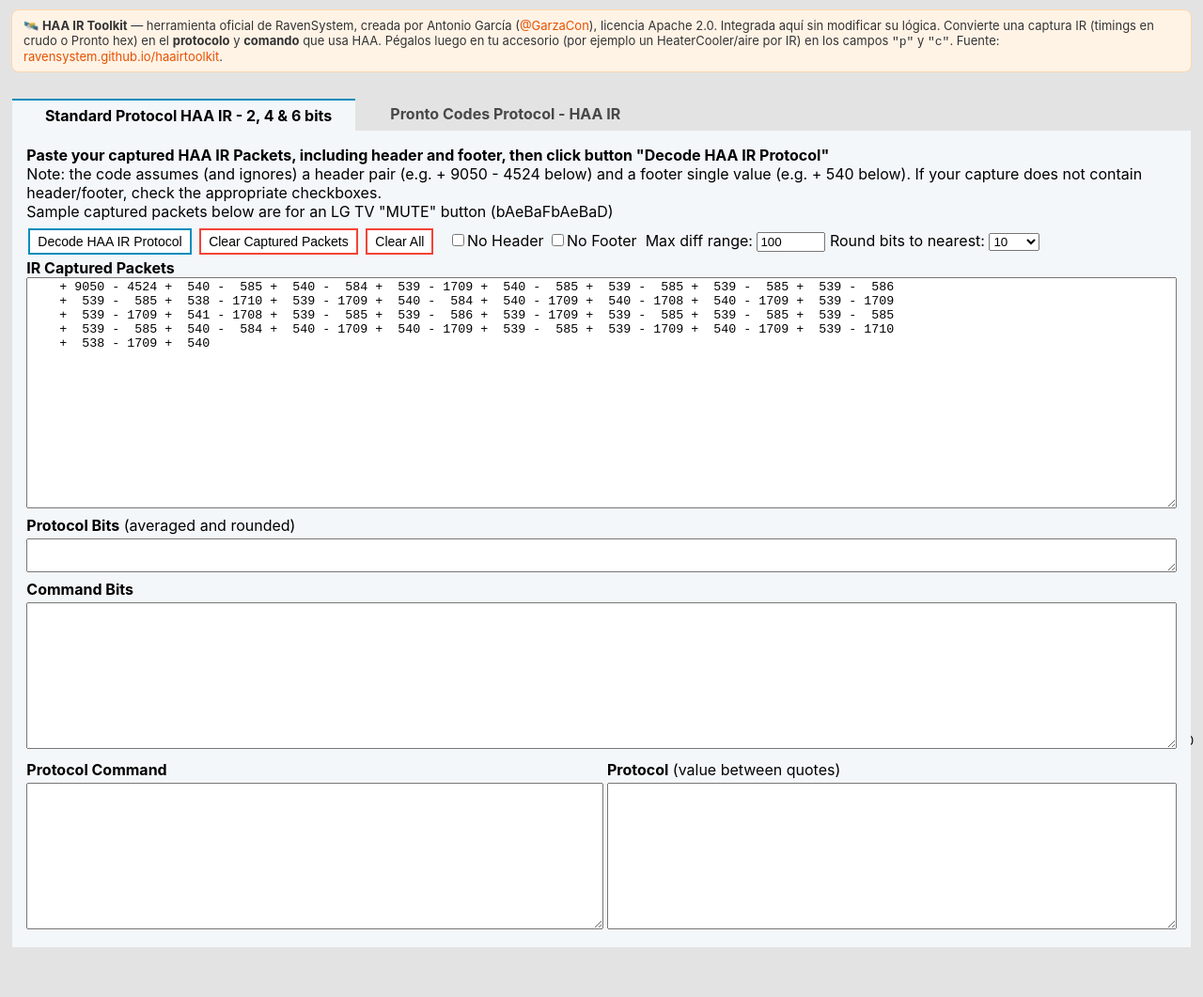
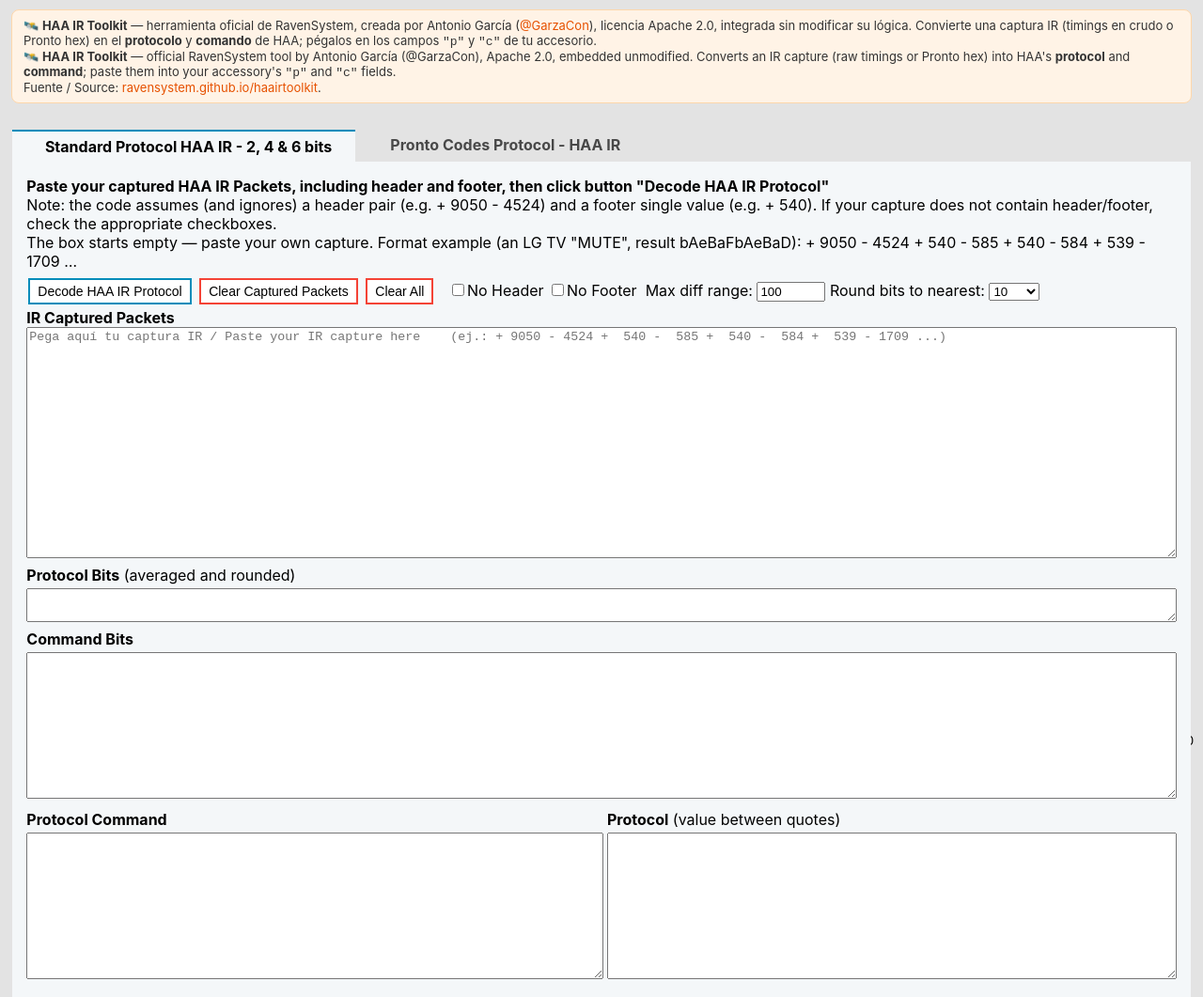
Before and after one commit to haaconfig/meplhaa-configurator, a plain HTML site: page ir/index.html in a window 1280 px wide. Shown: the whole page at 94% size. Drawn offline with Linux system fonts and the light colour scheme.

Commit message:
v2.5: correcciones de idioma (selector 'Start from scratch') y conversor IR (cajas vacias + credito bilingue)
- Selector: en EN, el modelo 'Empezar desde cero' (categoria Custom) salia en
  espanol; ahora modelLabel() lo muestra como 'Start from scratch' (el valor real
  no cambia). Guard anadido al tester (selftest).
- Conversor IR (ir/index.html): recuadro de credito 'HAA IR Toolkit' ahora
  bilingue ES/EN (antes solo espanol con la web en ingles).
- Conversor IR: las cajas 'IR Captured Packets' (estandar y Pronto) venian con la
  captura de ejemplo precargada; ahora se abren VACIAS, con el formato de ejemplo
  como placeholder y en la nota.

```diff
--- a/ir/index.html
+++ b/ir/index.html
@@ -28,11 +28,14 @@
     <div class="haa-credit">
         🛰️ <b>HAA IR Toolkit</b> — herramienta oficial de RavenSystem, creada por
         Antonio García (<a href="https://github.com/GarzaCon/HAA-IR-Toolkit" target="_blank" rel="noopener">@GarzaCon</a>),
-        licencia Apache 2.0. Integrada aquí sin modificar su lógica.
-        Convierte una captura IR (timings en crudo o Pronto hex) en el
-        <b>protocolo</b> y <b>comando</b> que usa HAA. Pégalos luego en tu accesorio
-        (por ejemplo un HeaterCooler/aire por IR) en los campos <code>"p"</code> y <code>"c"</code>.
-        Fuente: <a href="https://ravensystem.github.io/haairtoolkit/" target="_blank" rel="noopener">ravensystem.github.io/haairtoolkit</a>.
+        licencia Apache 2.0, integrada sin modificar su lógica. Convierte una captura IR
+        (timings en crudo o Pronto hex) en el <b>protocolo</b> y <b>comando</b> de HAA;
+        pégalos en los campos <code>"p"</code> y <code>"c"</code> de tu accesorio.
+        <br>🛰️ <b>HAA IR Toolkit</b> — official RavenSystem tool by Antonio García
+        (@GarzaCon), Apache 2.0, embedded unmodified. Converts an IR capture (raw timings
+        or Pronto hex) into HAA's <b>protocol</b> and <b>command</b>; paste them into your
+        accessory's <code>"p"</code> and <code>"c"</code> fields.
+        <br>Fuente / Source: <a href="https://ravensystem.github.io/haairtoolkit/" target="_blank" rel="noopener">ravensystem.github.io/haairtoolkit</a>.
     </div>
     <div class="container">
         <div class="wrapper">
@@ -48,10 +51,10 @@
                                 <td>
                                     <b>Paste your captured HAA IR Packets, including header and footer,
                                         then click button "Decode HAA IR Protocol"</b>
-                                    <br/>Note: the code assumes (and ignores) a header pair (e.g. + 9050 - 4524 below) and a
-                                    footer single value (e.g. + 540 below). If your capture does not contain header/footer,
+                                    <br/>Note: the code assumes (and ignores) a header pair (e.g. + 9050 - 4524) and a
+                                    footer single value (e.g. + 540). If your capture does not contain header/footer,
                                     check the appropriate checkboxes.
-                                    <br/>Sample captured packets below are for an LG TV "MUTE" button (bAeBaFbAeBaD)
+                                    <br/>The box starts empty — paste your own capture. Format example (an LG TV "MUTE", result bAeBaFbAeBaD): + 9050 - 4524 + 540 - 585 + 540 - 584 + 539 - 1709 …
                                 </td>
                             </tr>
                             <tr>
@@ -86,13 +89,7 @@
 
                                     <br/>
                                     <b>IR Captured Packets</b>
-                                    <textarea id="inputIR" cols="150" rows="16">
-    + 9050 - 4524 +  540 -  585 +  540 -  584 +  539 - 1709 +  540 -  585 +  539 -  585 +  539 -  585 +  539 -  586
-    +  539 -  585 +  538 - 1710 +  539 - 1709 +  540 -  584 +  540 - 1709 +  540 - 1708 +  540 - 1709 +  539 - 1709
-    +  539 - 1709 +  541 - 1708 +  539 -  585 +  539 -  586 +  539 - 1709 +  539 -  585 +  539 -  585 +  539 -  585
-    +  539 -  585 +  540 -  584 +  540 - 1709 +  540 - 1709 +  539 -  585 +  539 - 1709 +  540 - 1709 +  539 - 1710
-    +  538 - 1709 +  540
-                                  </textarea>
+                                    <textarea id="inputIR" cols="150" rows="16" placeholder="Pega aquí tu captura IR / Paste your IR capture here    (ej.: + 9050 - 4524 +  540 -  585 +  540 -  584 +  539 - 1709 ...)"></textarea>
                                 </td>
                             </tr>
                             <tr>
@@ -156,9 +153,7 @@
                                     <br/>
                                     <b>IR Captured Packets</b>
 
-                                    <textarea id="inputIRPronto" cols="150" rows="16">
-    0000 006D 0000 0022 00AC 00AC 0015 0040 0015 0040 0015 0040 0015 0015 0015 0015 0015 0015 0015 0015 0015 0015 0015 0040 0015 0040 0015 0040 0015 0015 0015 0015 0015 0015 0015 0015 0015 0015 0015 0040 0015 0015 0015 0015 0015 0040 0015 0015 0015 0040 0015 0040 0015 0040 0015 0015 0015 0040 0015 0040 0015 0015 0015 0040 0015 0015 0015 0015 0015 0015 0015 0689
-                              </textarea>
+                                    <textarea id="inputIRPronto" cols="150" rows="16" placeholder="Pega aquí tu código Pronto hex / Paste your Pronto hex code here    (ej.: 0000 006D 0000 0022 00AC 00AC 0015 0040 ...)"></textarea>
                                 </td>
                             </tr>
                             <tr>
```
Also changed, not shown: app.js (+8 -1 lines), index.html (+3 -3 lines), VERSION.txt.
